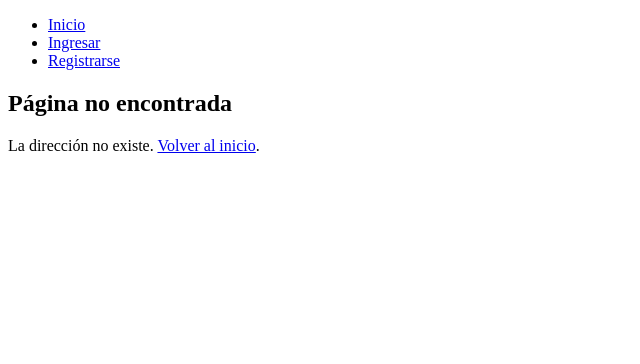
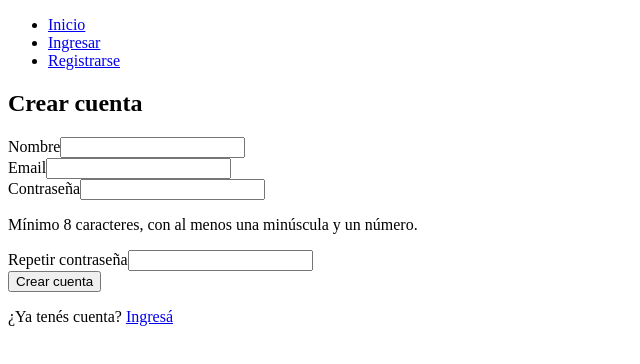
Before and after one commit to NeyanPorras/tup-programacion-IV-2026-tp3, a React (Vite) app in the folder frontend/: page /registro in a window 1280 px wide. Shown: the top 364 px of the page, without its empty margins (0-640 px from the left). Built offline with nearby package versions, Linux system fonts and the light colour scheme.

Commit message:
Agregar pantallas de inicio de sesion y registro con validaciones

```diff
--- /dev/null
+++ b/frontend/src/Login.jsx
@@ -0,0 +1,99 @@
+import { useState } from 'react'
+import { Link, useLocation, useNavigate } from 'react-router'
+import { useAuth } from './Auth'
+import { mensajesDeError } from './api'
+import { soloErrores, validarEmail } from './validacionesForm'
+
+export function Login() {
+  const { login } = useAuth()
+  const navigate = useNavigate()
+  const location = useLocation()
+
+  // El registro y AuthLayout pueden mandar datos al navegar hacia aca
+  const recienRegistrado = location.state?.registrado
+  const [email, setEmail] = useState(location.state?.email ?? '')
+  const [password, setPassword] = useState('')
+  const [errores, setErrores] = useState({})
+  const [errorServidor, setErrorServidor] = useState([])
+  const [enviando, setEnviando] = useState(false)
+
+  const handleSubmit = async (e) => {
+    e.preventDefault()
+    setErrorServidor([])
+
+    const nuevosErrores = soloErrores({
+      email: validarEmail(email),
+      password: password ? null : 'La contraseña es obligatoria'
+    })
+    setErrores(nuevosErrores)
+    if (Object.keys(nuevosErrores).length > 0) return
+
+    setEnviando(true)
+    const resultado = await login(email.trim(), password)
+    setEnviando(false)
+
+    if (!resultado.ok) {
+      setErrorServidor(mensajesDeError(resultado.datos))
+      return
+    }
+
+    // Vuelve a la pagina que se queria ver antes del login
+    navigate(location.state?.desde ?? '/vehiculos', { replace: true })
+  }
+
+  return (
+    <section className="formulario-centrado">
+      <h1>Ingresar</h1>
+
+      {recienRegistrado && (
+        <p className="aviso-exito">Cuenta creada. Ya podés ingresar.</p>
+      )}
+
+      <form onSubmit={handleSubmit} noValidate className="formulario">
+        <div className="campo">
+          <label htmlFor="email">Email</label>
+          <input
+            id="email"
+            type="email"
+            autoComplete="email"
+            value={email}
+            onChange={(e) => setEmail(e.target.value)}
+            aria-invalid={Boolean(errores.email)}
+          />
+          {errores.email && <p className="error-campo">{errores.email}</p>}
+        </div>
+
+        <div className="campo">
+          <label htmlFor="password">Contraseña</label>
+          <input
+            id="password"
+            type="password"
+            autoComplete="current-password"
+            value={password}
+            onChange={(e) => setPassword(e.target.value)}
+            aria-invalid={Boolean(errores.password)}
+          />
+          {errores.password && (
+            <p className="error-campo">{errores.password}</p>
+          )}
+        </div>
+
+        {errorServidor.length > 0 && (
+          <div className="aviso-error" role="alert">
+            {errorServidor.map((mensaje) => (
+              <p key={mensaje}>{mensaje}</p>
+            ))}
+          </div>
+        )}
+
+        <button type="submit" disabled={enviando}>
+          {enviando ? 'Ingresando…' : 'Ingresar'}
+        </button>
+      </form>
+
+      <p>
+        ¿No tenés cuenta? <Link to="/registro">Registrate</Link>
+      </p>
+    </section>
+  )
+}
--- /dev/null
+++ b/frontend/src/Registro.jsx
@@ -0,0 +1,151 @@
+import { useState } from 'react'
+import { Link, useNavigate } from 'react-router'
+import { useAuth } from './Auth'
+import { mensajesDeError } from './api'
+import {
+  soloErrores,
+  validarEmail,
+  validarNombrePersona,
+  validarPasswordNueva
+} from './validacionesForm'
+
+export function Registro() {
+  const { registrar } = useAuth()
+  const navigate = useNavigate()
+
+  const [datos, setDatos] = useState({
+    nombre: '',
+    email: '',
+    password: '',
+    confirmacion: ''
+  })
+  const [errores, setErrores] = useState({})
+  const [errorServidor, setErrorServidor] = useState([])
+  const [enviando, setEnviando] = useState(false)
+
+  // Un solo manejador para todos los inputs: usa el atributo "name"
+  const cambiar = (e) => {
+    const { name, value } = e.target
+    setDatos((anterior) => ({ ...anterior, [name]: value }))
+  }
+
+  const handleSubmit = async (e) => {
+    e.preventDefault()
+    setErrorServidor([])
+
+    const nuevosErrores = soloErrores({
+      nombre: validarNombrePersona(datos.nombre),
+      email: validarEmail(datos.email),
+      password: validarPasswordNueva(datos.password),
+      confirmacion:
+        datos.confirmacion === datos.password
+          ? null
+          : 'Las contraseñas no coinciden'
+    })
+    setErrores(nuevosErrores)
+    if (Object.keys(nuevosErrores).length > 0) return
+
+    setEnviando(true)
+    const resultado = await registrar(
+      datos.nombre.trim(),
+      datos.email.trim(),
+      datos.password
+    )
+    setEnviando(false)
+
+    if (!resultado.ok) {
+      setErrorServidor(mensajesDeError(resultado.datos))
+      return
+    }
+
+    navigate('/login', {
+      state: { registrado: true, email: datos.email.trim() }
+    })
+  }
+
+  return (
+    <section className="formulario-centrado">
+      <h1>Crear cuenta</h1>
+
+      <form onSubmit={handleSubmit} noValidate className="formulario">
+        <div className="campo">
+          <label htmlFor="nombre">Nombre</label>
+          <input
+            id="nombre"
+            name="nombre"
+            autoComplete="name"
+            value={datos.nombre}
+            onChange={cambiar}
+            aria-invalid={Boolean(errores.nombre)}
+          />
+          {errores.nombre && <p className="error-campo">{errores.nombre}</p>}
+        </div>
+
+        <div className="campo">
+          <label htmlFor="email">Email</label>
+          <input
+            id="email"
+            name="email"
+            type="email"
+            autoComplete="email"
+            value={datos.email}
+            onChange={cambiar}
+            aria-invalid={Boolean(errores.email)}
+          />
+          {errores.email && <p className="error-campo">{errores.email}</p>}
+        </div>
+
+        <div className="campo">
+          <label htmlFor="password">Contraseña</label>
+          <input
+            id="password"
+            name="password"
+            type="password"
+            autoComplete="new-password"
+            value={datos.password}
+            onChange={cambiar}
+            aria-invalid={Boolean(errores.password)}
+          />
+          <p className="ayuda-campo">
+            Mínimo 8 caracteres, con al menos una minúscula y un número.
+          </p>
+          {errores.password && (
+            <p className="error-campo">{errores.password}</p>
+          )}
+        </div>
+
+        <div className="campo">
+          <label htmlFor="confirmacion">Repetir contraseña</label>
+          <input
+            id="confirmacion"
+            name="confirmacion"
+            type="password"
+            autoComplete="new-password"
+            value={datos.confirmacion}
+            onChange={cambiar}
+            aria-invalid={Boolean(errores.confirmacion)}
+          />
+          {errores.confirmacion && (
+            <p className="error-campo">{errores.confirmacion}</p>
+          )}
+        </div>
+
+        {errorServidor.length > 0 && (
+          <div className="aviso-error" role="alert">
+            {errorServidor.map((mensaje) => (
+              <p key={mensaje}>{mensaje}</p>
+            ))}
+          </div>
+        )}
+
+        <button type="submit" disabled={enviando}>
+          {enviando ? 'Creando cuenta…' : 'Crear cuenta'}
+        </button>
+      </form>
+
+      <p>
+        ¿Ya tenés cuenta? <Link to="/login">Ingresá</Link>
+      </p>
+    </section>
+  )
+}
--- a/frontend/src/api.js
+++ b/frontend/src/api.js
@@ -1,2 +1,11 @@
 // Direccion del backend. Se define en un solo lugar para no repetirla en cada fetch.
 export const API_URL = 'http://localhost:3000'
+
+// Convierte la respuesta de error del backend en una lista de mensajes.
+// El backend responde { mensaje } o { mensaje, errores: [{ msg }] }.
+export function mensajesDeError(datos) {
+  if (datos?.errores?.length) {
+    return datos.errores.map((error) => error.msg)
+  }
+  return [datos?.mensaje ?? 'No se pudo completar la operación']
+}
--- a/frontend/src/main.jsx
+++ b/frontend/src/main.jsx
@@ -7,6 +7,8 @@ import { AuthLayout } from './AuthLayout'
 import { Layout } from './Layout'
 import { Home } from './Home'
 import { NoEncontrado } from './NoEncontrado'
+import { Login } from './Login'
+import { Registro } from './Registro'
 
 createRoot(document.getElementById('root')).render(
   <StrictMode>
@@ -15,6 +17,8 @@ createRoot(document.getElementById('root')).render(
         <Routes>
           <Route element={<Layout />}>
             <Route index element={<Home />} />
+            <Route path="login" element={<Login />} />
+            <Route path="registro" element={<Registro />} />
 
             {/* Rutas protegidas: solo con sesion iniciada */}
             <Route element={<AuthLayout />}>
--- /dev/null
+++ b/frontend/src/validacionesForm.js
@@ -0,0 +1,36 @@
+// Validaciones del lado del cliente. Repiten las reglas del backend para
+// avisar al usuario antes de enviar; el backend vuelve a validar todo igual.
+
+export const FORMATO_EMAIL = /^[^\s@]+@[^\s@]+\.[^\s@]+$/
+
+export function validarEmail(email) {
+  if (!email.trim()) return 'El email es obligatorio'
+  if (!FORMATO_EMAIL.test(email.trim())) return 'El email no es válido'
+  return null
+}
+
+export function validarPasswordNueva(password) {
+  if (!password) return 'La contraseña es obligatoria'
+  if (password.length < 8) return 'Debe tener al menos 8 caracteres'
+  if (password.length > 72) return 'No puede superar los 72 caracteres'
+  if (!/[a-z]/.test(password)) return 'Debe tener al menos una minúscula'
+  if (!/\d/.test(password)) return 'Debe tener al menos un número'
+  return null
+}
+
+export function validarNombrePersona(nombre, campo = 'El nombre') {
+  const limpio = nombre.trim()
+  if (!limpio) return `${campo} es obligatorio`
+  if (limpio.length < 2 || limpio.length > 50) {
+    return `${campo} debe tener entre 2 y 50 caracteres`
+  }
+  if (!/^[\p{L} ]+$/u.test(limpio)) return `${campo} solo puede contener letras`
+  return null
+}
+
+// Devuelve solo los campos con error: { email: '...', password: '...' }
+export function soloErrores(errores) {
+  return Object.fromEntries(
+    Object.entries(errores).filter(([, mensaje]) => mensaje)
+  )
+}
```
